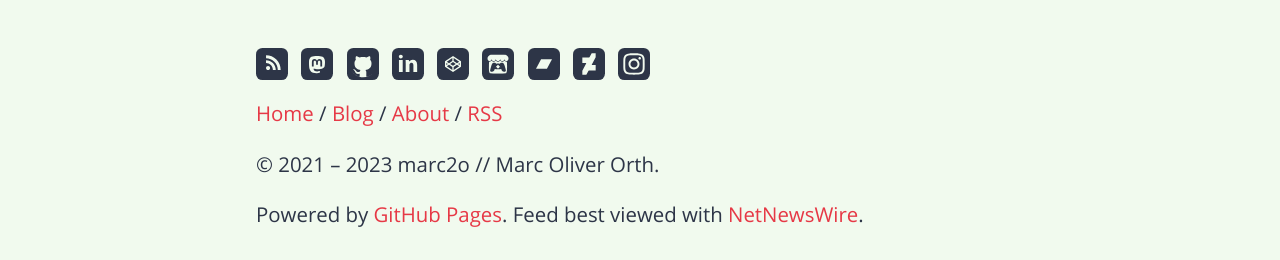
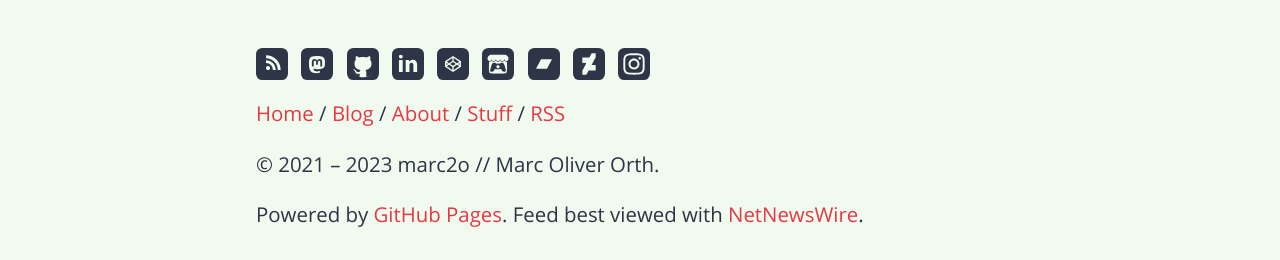
Before and after one commit to marc2o/marc2o.github.io, a Jekyll site: the page built from about.md, in a window 1280 px wide. Shown: the part 1505-1765 px from the top of the page. Built offline with Jekyll 4.4.1, drawn with Linux system fonts in a browser that asks for light colours.

Commit message:
Update copyright.html

```diff
--- a/_includes/copyright.html
+++ b/_includes/copyright.html
@@ -1,3 +1,3 @@
-<p><a href="/">Home</a> / <a href="/articles">Blog</a> / <a href="/about.html">About</a> / <a href="/feed.xml">RSS</a></p>
+<p><a href="/">Home</a> / <a href="/articles">Blog</a> / <a href="/about.html">About</a> / <a href="/stuff.html">Stuff</a> / <a href="/feed.xml">RSS</a></p>
 <p>&copy; 2021 – 2023 marc2o // Marc Oliver Orth.</p>
 <p>Powered by <a href="https://pages.github.com">GitHub Pages</a>. Feed best viewed with <a href="https://netnewswire.com/">NetNewsWire</a>.</p>
```
